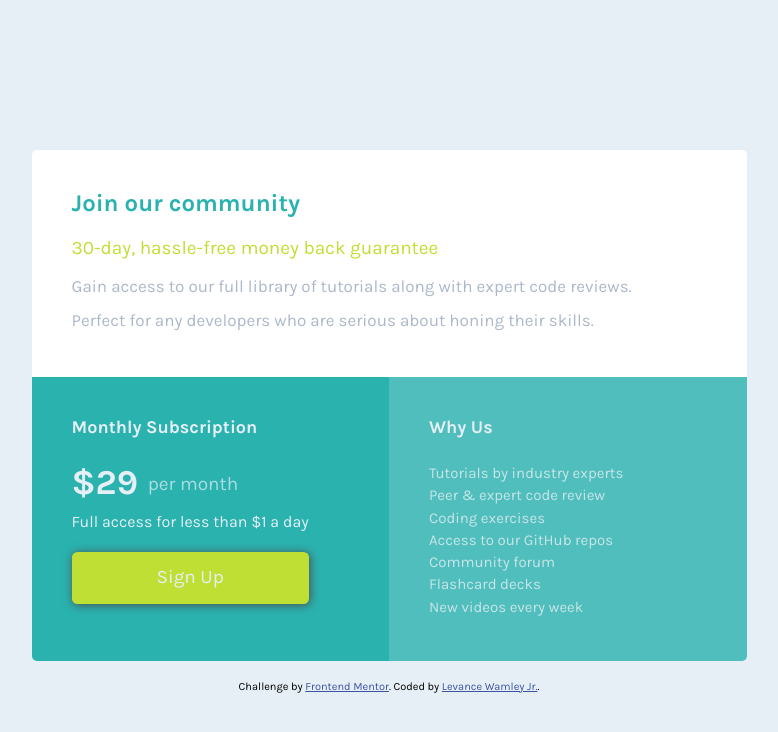
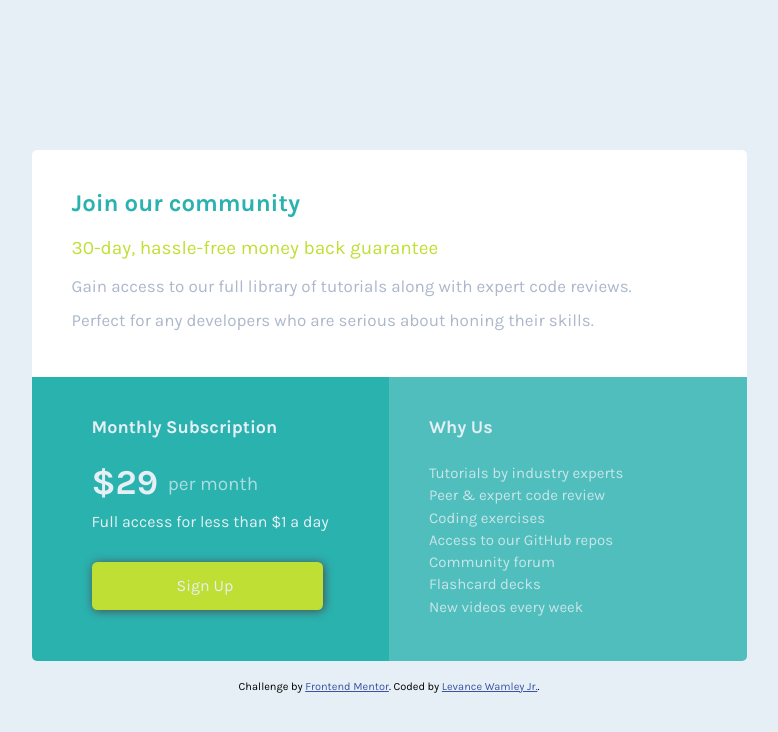
Before and after one commit to LevanceWam/Components, a plain HTML site: page SinglePriceColumn/index.html in a window 1280 px wide. Shown: the whole page, without its empty margins (251-1029 px from the left). Drawn offline with Linux system fonts and the light colour scheme.

Commit message:
completed the task going to write the readme

```diff
--- a/SinglePriceColumn/css/style.css
+++ b/SinglePriceColumn/css/style.css
@@ -165,6 +165,10 @@ p {
     .description {
         font-size: 1.6rem;
     }
+
+    .move {
+        margin-left:20px;
+    }
 }
 
 /* * button */
@@ -193,12 +197,13 @@ p {
 
 @media screen and (min-width:768px) {
     .btn {
-        margin-top: 2rem;
+        margin-top: 3rem;
+        font-size: 1.6rem;
     }
 
     .btn--stretched {
         padding-left: 8.5rem;
-        padding-right: 8.5rem;
+        padding-right: 9rem;
     }
 }
 
--- a/SinglePriceColumn/index.html
+++ b/SinglePriceColumn/index.html
@@ -31,11 +31,13 @@
     </div>
 
     <div class="block block-secondary-bg">
-      <h2 class="heading sub_heading">Monthly Subscription</h2>
-      <span class="price">&dollar;29</span>
-      <span class="cycle">per month</span>
-      <p class="description">Full access for less than &dollar;1 a day</p>
-      <button class="btn btn--stretched btn-primary btn--block">Sign Up</button>
+      <div class="move">
+        <h2 class="heading sub_heading">Monthly Subscription</h2>
+        <span class="price">&dollar;29</span>
+        <span class="cycle">per month</span>
+        <p class="description">Full access for less than &dollar;1 a day</p>
+        <button class="btn btn--stretched btn-primary btn--block">Sign Up</button>
+      </div>
     </div>
 
     <div class="block block-accent-bg">
```
